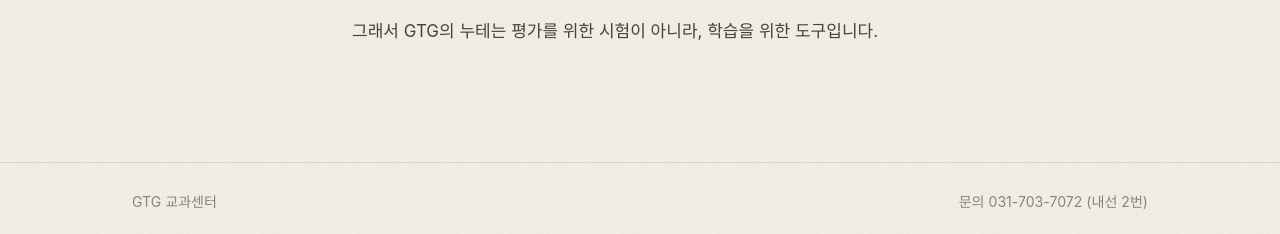
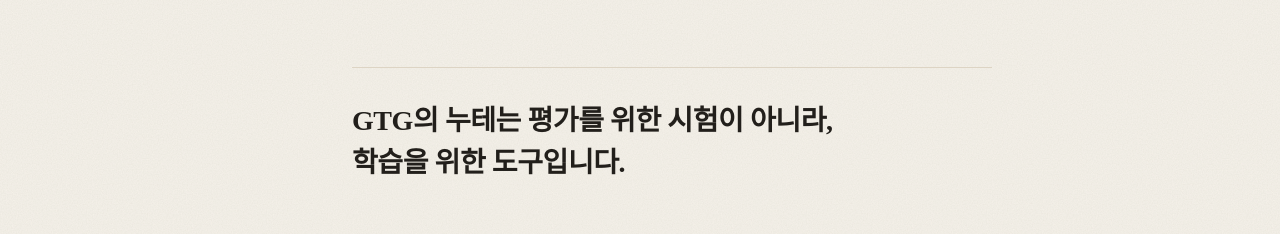
Before and after one commit to gtgmath/gtgmath.github.io, a plain HTML site: page science.html in a window 1280 px wide. Shown: the part 2238-2472 px from the top of the page. Drawn offline with Linux system fonts and the light colour scheme; a web font is replaced by a local one.

Commit message:
기억의 과학: 마무리 문장을 큰 글씨 결론으로 ('그래서' 빼기), 디자인 파일 ?v=4
Co-Authored-By: Claude Opus 5.5 <noreply@anthropic.com>

```diff
--- a/science.html
+++ b/science.html
@@ -17,7 +17,7 @@
 <link rel="preconnect" href="https://fonts.gstatic.com" crossorigin>
 <link rel="stylesheet" href="https://fonts.googleapis.com/css2?family=Hahmlet:wght@500;700;800&family=Nanum+Pen+Script&display=swap">
 <link rel="stylesheet" href="https://cdn.jsdelivr.net/gh/orioncactus/pretendard@v1.3.9/dist/web/variable/pretendardvariable-dynamic-subset.min.css">
-<link rel="stylesheet" href="style.css?v=3">
+<link rel="stylesheet" href="style.css?v=4">
 </head>
 <body>
 <div class="page">
@@ -80,7 +80,7 @@
       <h2>여러 단원을 섞어서</h2>
       <p>누테는 한 단원만 따로 풀지 않습니다. 배운 범위 전체에서 여러 단원의 문제가 섞여 나옵니다. 그래서 학생은 문제를 보자마자 ‘이 문제를 풀려면 어떤 개념을 꺼내 써야 하지?’를 스스로 판단해야 하고, 이 힘이 실제 시험장에서 차이를 만듭니다. 이것을 ‘인터리빙(교차 학습)’이라고 합니다.</p>
 
-      <p>그래서 GTG의 누테는 평가를 위한 시험이 아니라, 학습을 위한 도구입니다.</p>
+      <p class="conclusion">GTG의 누테는 평가를 위한 <span class="nw">시험이 아니라,</span><br>학습을 위한 도구입니다.</p>
     </article>
   </main>
 
--- a/style.css
+++ b/style.css
@@ -165,6 +165,12 @@ a{color:inherit}
 .byline{font-size:.88rem;color:var(--muted);margin:0 0 2rem}
 .article p{margin:0 0 1.15em}
 .article h2{margin-top:2.8rem}
+/* 글을 맺는 결론 문장: 제목 서체로 크게, 위에 가는 선 */
+.article .conclusion{
+  margin:3.2rem 0 0;padding-top:2rem;border-top:1px solid var(--rule);
+  font-family:var(--serif);font-weight:700;color:var(--ink);
+  font-size:clamp(1.4rem,4.8vw,1.75rem);line-height:1.5;letter-spacing:-.015em;
+}
 
 /* 그래프 (모눈종이 위, 빨간 펜 선) */
 .graph{
```
Also changed, not shown: data.html (+1 -1 lines), index.html (+1 -1 lines).
